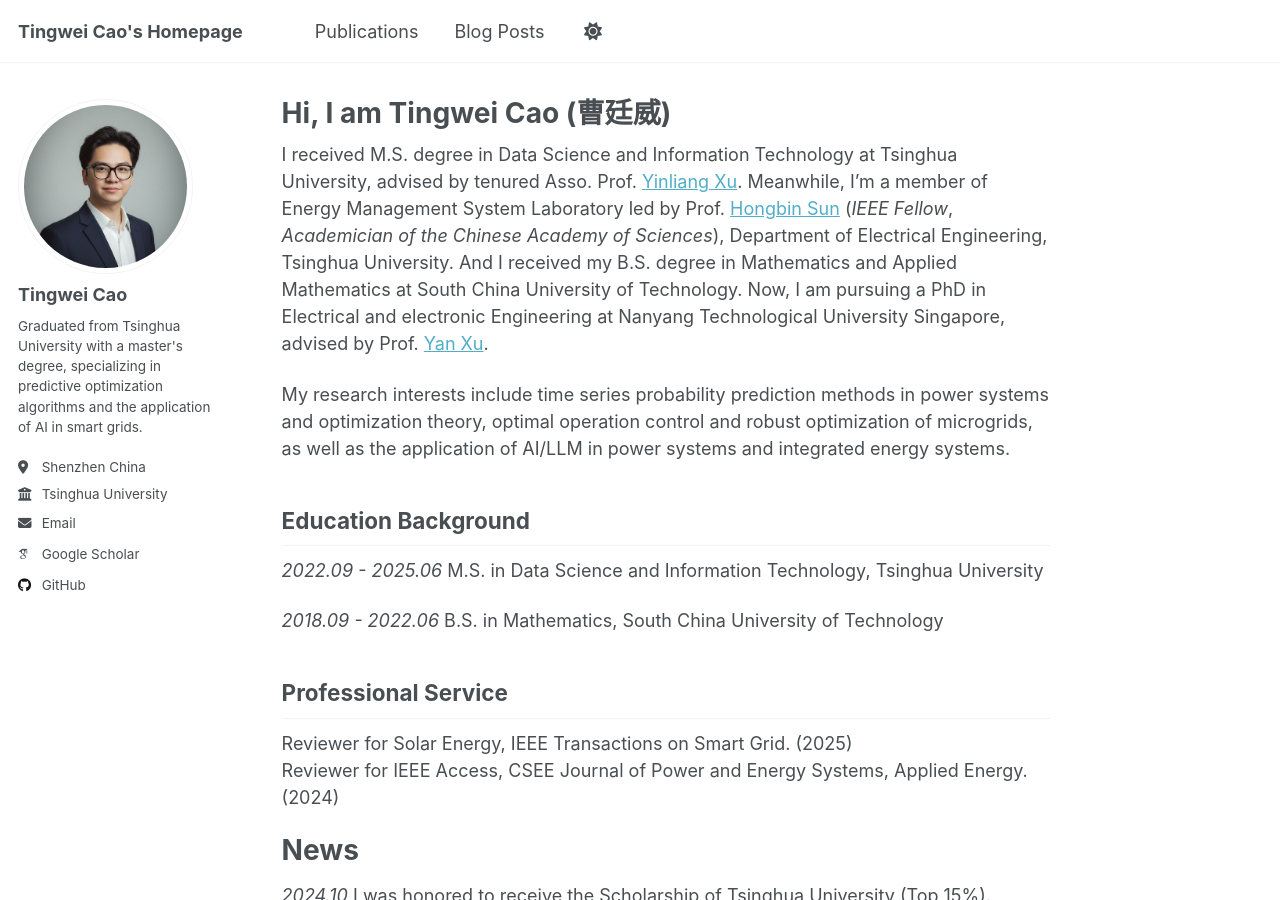
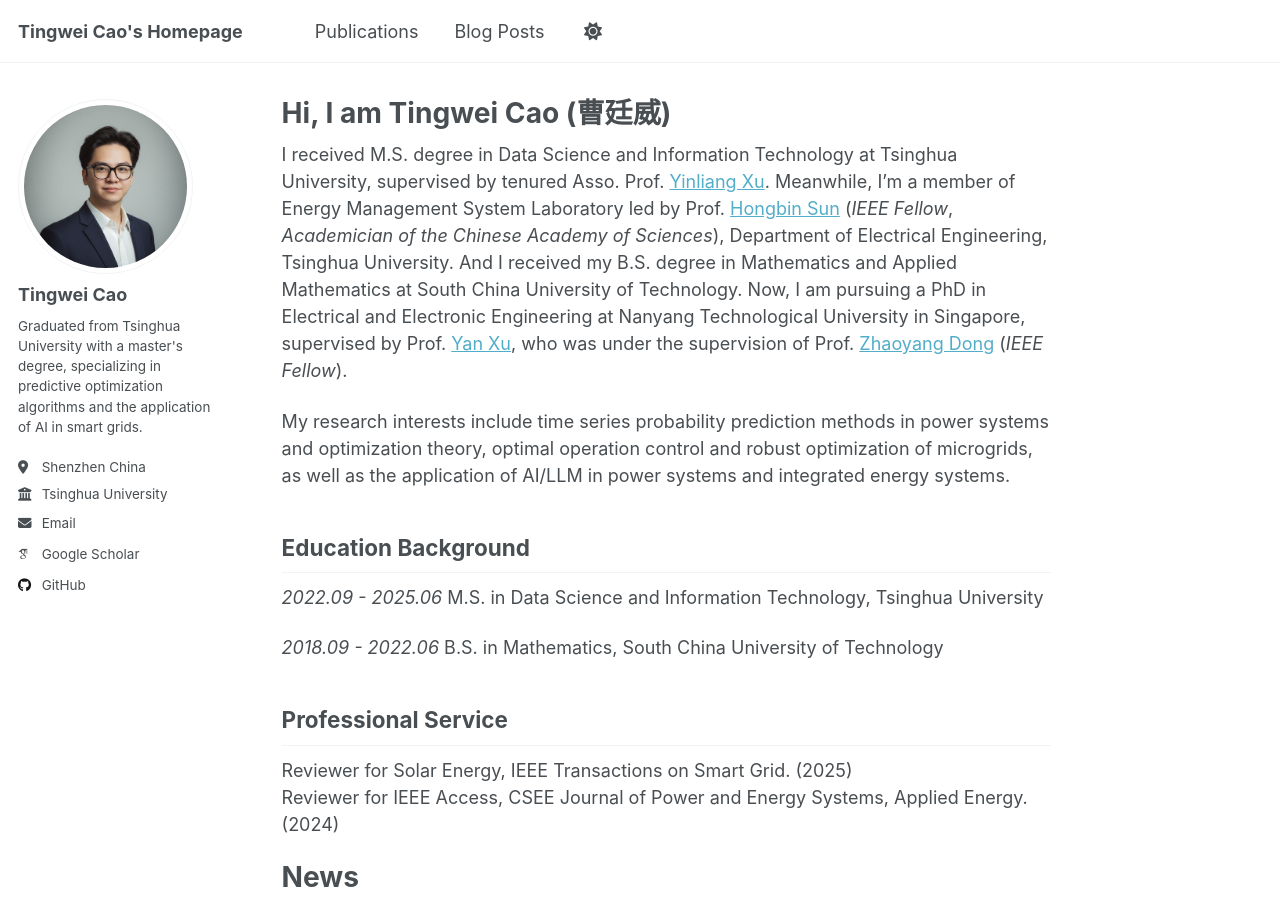
Before and after one commit to tingweicao/tingweicao.github.io, a Jekyll site: the page built from _pages/about.md, in a window 1280 px wide and 900 px high. Built offline with Jekyll 4.4.1, drawn with Linux system fonts in a browser that asks for light colours; some web fonts are replaced; a script that is not in the unit is left out.

Commit message:
Update about.md

```diff
--- a/_pages/about.md
+++ b/_pages/about.md
@@ -7,7 +7,7 @@ redirect_from:
   - /about.html
 ---
 
-I received M.S. degree in Data Science and Information Technology at Tsinghua University, advised by tenured Asso. Prof. [Yinliang Xu](https://www.sigs.tsinghua.edu.cn/xyl/main.htm). Meanwhile, I’m a member of Energy Management System Laboratory led by Prof. [Hongbin Sun](https://www.eea.tsinghua.edu.cn/faculties/shb.htm) (*IEEE Fellow*, *Academician of the Chinese Academy of Sciences*), Department of Electrical Engineering, Tsinghua University. And I received my B.S. degree in Mathematics and Applied Mathematics at South China University of Technology. Now, I am pursuing a PhD in Electrical and electronic Engineering at Nanyang Technological University Singapore, advised by Prof. [Yan Xu](https://eexuyan.github.io/soda/index.html).
+I received M.S. degree in Data Science and Information Technology at Tsinghua University, supervised by tenured Asso. Prof. [Yinliang Xu](https://www.sigs.tsinghua.edu.cn/xyl/main.htm). Meanwhile, I’m a member of Energy Management System Laboratory led by Prof. [Hongbin Sun](https://www.eea.tsinghua.edu.cn/faculties/shb.htm) (*IEEE Fellow*, *Academician of the Chinese Academy of Sciences*), Department of Electrical Engineering, Tsinghua University. And I received my B.S. degree in Mathematics and Applied Mathematics at South China University of Technology. Now, I am pursuing a PhD in Electrical and Electronic Engineering at Nanyang Technological University in Singapore, supervised by Prof. [Yan Xu](https://scholar.google.com/citations?user=ZAhePQ4AAAAJ&hl=en&oi=ao), who was under the supervision of Prof. [Zhaoyang Dong](https://scholar.google.com/citations?user=7FORgWsAAAAJ&hl=en) (*IEEE Fellow*).
 
 My research interests include time series probability prediction methods in power systems and optimization theory, optimal operation control and robust optimization of microgrids, as well as the application of AI/LLM in power systems and integrated energy systems.
 
```
